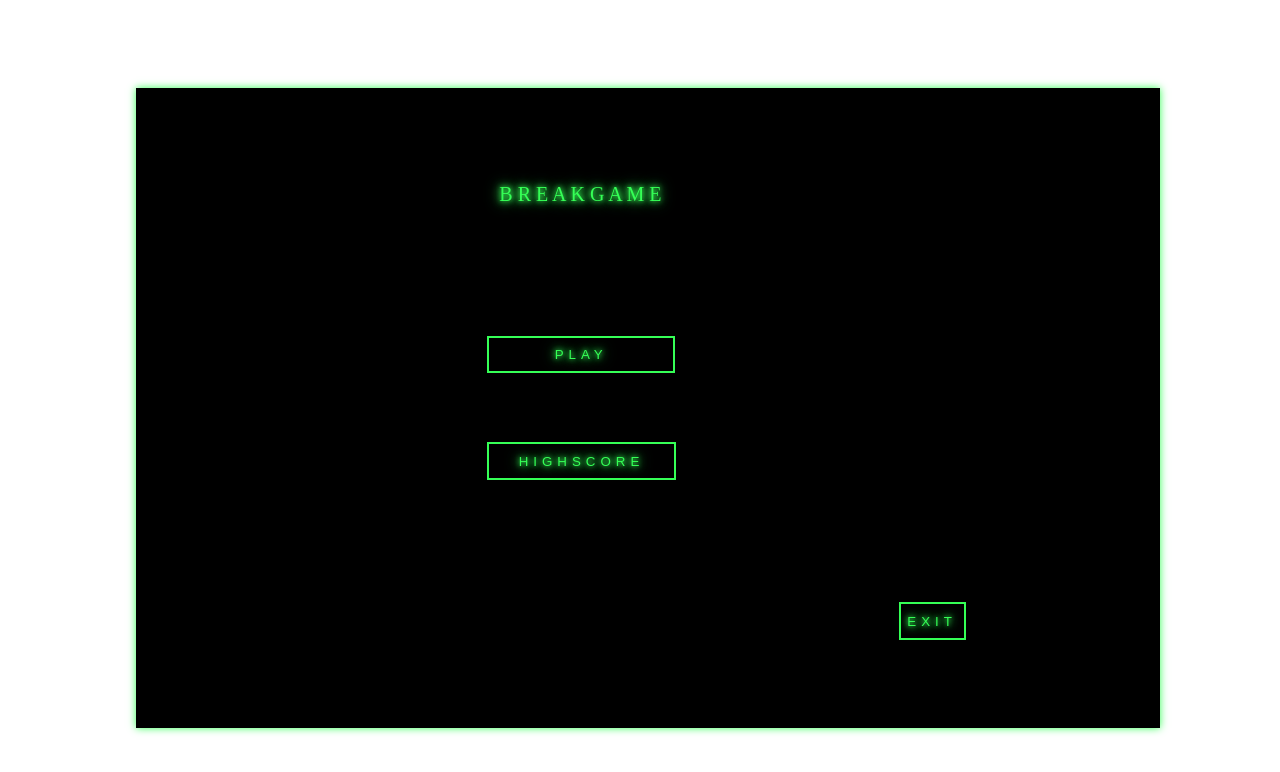
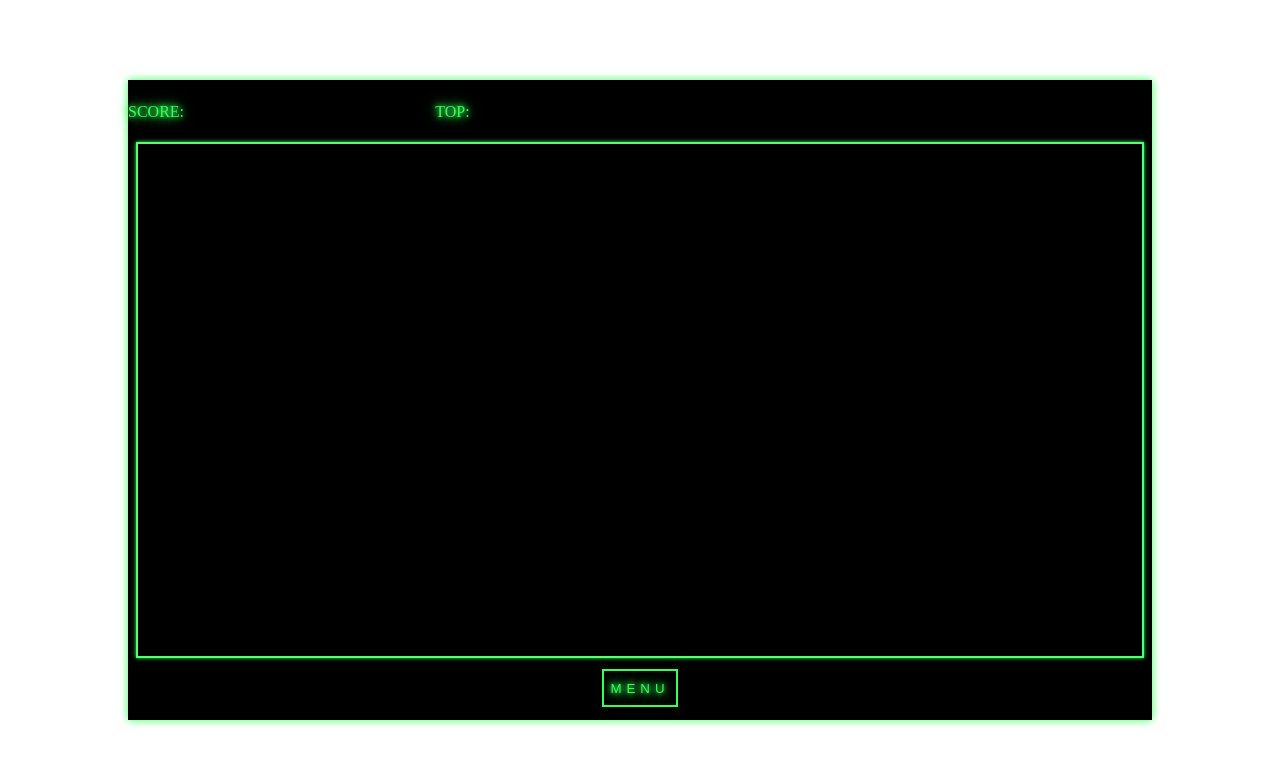
Before and after one commit to MaksKryukov/BreakBallGame, a plain HTML site: page Index.html in a window 1280 px wide. Both pictures are taken after a click on the button "PLAY". Drawn offline with Linux system fonts and the light colour scheme.

Commit message:
added new windows

```diff
--- a/Index.html
+++ b/Index.html
@@ -7,22 +7,44 @@
     <title>BreakBall</title>
     <link rel="stylesheet" href="index.css">
 </head>
-<body class="index-page">
-    <div class="mainBOX">
+<body class="">
+    <div id="index-page" class="index-page">
+        <div class="mainBOX">
+            <div class="menu-grid">
+                <div class="break-game-text">B R E A K  G A M E</div>
+                <div class="box">
+                    <button id="play-btn" class="button">PLAY</button>
+                    <button id="highscore-btn" class="button2">HIGHSCORE</button>
+                </div>
+            </div>
+        </div>
+    </div>
+    <div id="highscore-page" class="highscore-page hidden">
+            <div class="score-box">
+                <div class="highscore-text-grid">
+                    <div class="highscore-text">H I G H S C O R E</div>
+                    <div class="score-bar1" style="color: white;">--------</div>
+                    <div class="score-bar2" style="color: white;">--------</div>
+                    <div class="score-bar3" style="color: white;">--------</div>
+                    <div class="score-bar4" style="color: white;">--------</div>
+                    <div class="score-bar5" style="color: white;">--------</div>
+                    <button id="menu-btn" class="button3">MENU</button>
+                </div>
+            </div>
+    </div>
+    <div id="game-page" class="game-page hidden">
+        <div class="game-box">
+            <div class="game-grid">
+                <div class="score-text">SCORE: </div> <div class="top-text">TOP: </div>
+                <div class="game-window">
+                    ======
+                </div>
+                <button id="game-menu-btn" class="button4">MENU</button>
+            </div>
+        </div>
+</div>
 
 
-        <div class="grid2">
-            <div class="box0">B R E A K  G A M E</div>
-            <div class="box">
-                <button class="button">PLAY</button>
-                <button class="button2">HIGHSCORE</button>
-            </div>
-            <button class="button3">EXIT</button>
-         </div>
-
-
-    </div>
-
-
+    <script src="index.js"></script>
 </body>
 </html>
--- a/index.css
+++ b/index.css
@@ -1,6 +1,7 @@
 html, body {
   width: 100%;
   height: 100%;
+  margin: 0;
 }
 
 .index-page {
@@ -8,6 +9,24 @@ html, body {
   grid-template-columns: 1fr;
   grid-template-rows: 1fr;
   place-items: center;
+  width: 100%;
+  height: 100%;
+}
+.highscore-page{
+  display: grid;
+  grid-template-columns: 1fr;
+  grid-template-rows: 1fr;
+  place-items: center;
+  width: 100%;
+  height: 100%;
+}
+.game-page{
+  display: grid;
+  grid-template-columns: 1fr;
+  grid-template-rows: 1fr;
+  place-items: center;
+  width: 100%;
+  height: 100%;
 }
 .button2{
   text-shadow: 0 0 5px rgb(53, 255, 86), 0 0 10px rgb(53, 255, 86), 0 0 15px rgb(53, 255, 86);
@@ -20,13 +39,12 @@ html, body {
   letter-spacing: 5px;
   width: fit-content;
   height: fit-content;
-  align-self: center;
   padding: .7em 2.2em;
   grid-column-start: 1;
   grid-column-end: 2;
   grid-row-start: 2;
   grid-row-end: 3;
-  margin-left: 10px;
+  place-self: center;
 }
 
 .button {
@@ -44,8 +62,7 @@ html, body {
   grid-column-end: 2;
   grid-row-start: 1;
   grid-row-end: 2;
-  align-self: center;
-  margin-left: 10px;
+  place-self: center;
 
 }
 
@@ -60,12 +77,28 @@ html, body {
   letter-spacing: 5px;
   width: fit-content;
   height: fit-content;
-  grid-column-start: 3;
-  grid-column-end: 4;
+  grid-column-start: 1;
+  grid-column-end: 2;
+  grid-row-start: 7;
+  grid-row-end: 8;
+  place-self: center;
+}
+.button4{
+  text-shadow: 0 0 5px rgb(53, 255, 86), 0 0 10px rgb(53, 255, 86), 0 0 15px rgb(53, 255, 86);
+  color: rgb(53, 255, 86);
+  background: black;
+  text-decoration: none;
+  user-select: none;
+  padding: .7em 0.5em;
+  border: 2px solid rgb(53, 255, 86);
+  letter-spacing: 5px;
+  width: fit-content;
+  height: fit-content;
+  grid-column-start: 1;
+  grid-column-end: 2;
   grid-row-start: 3;
   grid-row-end: 4;
-  align-self: center;
-  margin-left: 80px;
+  place-self: center;
 }
 
 .button:hover{
@@ -77,6 +110,10 @@ html, body {
 .button3:hover{
   background: rgb(48, 48, 48);
 }
+.button4:hover{
+  background: rgb(48, 48, 48);
+}
+
 .mainBOX {
 
   width: 80%;
@@ -86,15 +123,42 @@ html, body {
   left: -100px;
   box-shadow: 0 0 8px rgb(53, 255, 86);
 }
-.grid2{
+.score-box{
+  width: 80%;
+  height: 80%;
+  background-color: black;
+  top: 100px;
+  left: -100px;
+  box-shadow: 0 0 8px rgb(53, 255, 86);
+}
+.game-box{
+  width: 80%;
+  height: 80%;
+  background-color: black;
+  top: 100px;
+  left: -100px;
+  box-shadow: 0 0 8px rgb(53, 255, 86);
+}
+.menu-grid{
   display: grid;
   height: 100%;
   grid-template-columns: 1fr 1fr 1fr;
   grid-template-rows: 1fr 1fr 1fr;
 
 }
-.box0{
-  padding-left: 22px;
+.game-grid{
+  display: grid;
+  height: 100%;
+  grid-template-columns: 1fr;
+  grid-template-rows: 1fr 80% 1fr;
+}
+.highscore-text-grid{
+  display: grid;
+  height: 100%;
+  grid-template-columns: 1fr;
+  grid-template-rows: 1fr 1fr 1fr 1fr 1fr 1fr 1fr;
+}
+.break-game-text{
   text-shadow: 0 0 5px rgb(53, 255, 86), 0 0 10px rgb(53, 255, 86), 0 0 15px rgb(53, 255, 86);
   font-size: 20px;
   color: rgb(53, 255, 86);
@@ -102,9 +166,42 @@ html, body {
   grid-column-end: 3;
   grid-row-start: 1;
   grid-row-end: 2;
+  place-self: center;
+
+}
+.highscore-text{
+  text-shadow: 0 0 5px rgb(53, 255, 86), 0 0 10px rgb(53, 255, 86), 0 0 15px rgb(53, 255, 86);
+  font-size: 20px;
+  color: rgb(53, 255, 86);
+  grid-column-start: 1;
+  grid-column-end: 2;
+  grid-row-start: 1;
+  grid-row-end: 2;
+  place-self: center;
+}
+.score-text{
+  text-shadow: 0 0 5px rgb(53, 255, 86), 0 0 10px rgb(53, 255, 86), 0 0 15px rgb(53, 255, 86);
+  font-size: 16px;
+  color: rgb(53, 255, 86);
+  grid-column-start: 1;
+  grid-column-end: 2;
+  grid-row-start: 1;
+  grid-row-end: 2;
+  align-self: center;
+}
+.top-text{
+  margin-left: 30%;
+  text-shadow: 0 0 5px rgb(53, 255, 86), 0 0 10px rgb(53, 255, 86), 0 0 15px rgb(53, 255, 86);
+  font-size: 16px;
+  color: rgb(53, 255, 86);
+  grid-column-start: 1;
+  grid-column-end: 2;
+  grid-row-start: 1;
+  grid-row-end: 2;
   align-self: center;
 
 }
+
 .box{
   grid-column-start: 2;
   grid-column-end: 3;
@@ -115,3 +212,18 @@ html, body {
   grid-template-columns: 1fr;
   grid-template-rows: 1fr 1fr;
 }
+
+.game-window{
+  display: grid;
+  box-shadow: 0 0 4px rgb(53, 255, 86);
+  grid-template-columns: 1fr;
+  grid-template-rows: 1fr;
+  border: 2px solid rgb(84, 255, 113);
+  width: 98%;
+  height: 100%;
+  place-self: center;
+}
+
+.hidden {
+  display: none;
+}
--- /dev/null
+++ b/index.js
@@ -0,0 +1,44 @@
+document.addEventListener('readystatechange', () => {
+    if (document.readyState === 'complete') main();
+});
+
+function main() {
+    const pages = {
+        index: document.getElementById('index-page'),
+        highscore: document.getElementById('highscore-page'),
+        game: document.getElementById('game-page'),
+    };
+
+    const highscoreButtonElement = document.getElementById('highscore-btn');
+
+    highscoreButtonElement.addEventListener('click', () => {
+        pages.index.classList.add('hidden');
+        pages.game.classList.add('hidden');
+        pages.highscore.classList.remove('hidden');
+    })
+
+    const menuButtonElement = document.getElementById('menu-btn');
+
+    menuButtonElement.addEventListener('click', () => {
+        pages.index.classList.remove('hidden');
+        pages.game.classList.add('hidden');
+        pages.highscore.classList.add('hidden');
+    })
+
+    const gameMenuButtonElement = document.getElementById('game-menu-btn');
+
+    gameMenuButtonElement.addEventListener('click', () => {
+        pages.index.classList.remove('hidden');
+        pages.game.classList.add('hidden');
+        pages.highscore.classList.add('hidden');
+    })
+
+    const gameButtonElement = document.getElementById('play-btn');
+
+    gameButtonElement.addEventListener('click', () => {
+        pages.index.classList.add('hidden');
+        pages.game.classList.remove('hidden');
+        pages.highscore.classList.add('hidden');
+    })
+
+}
```
